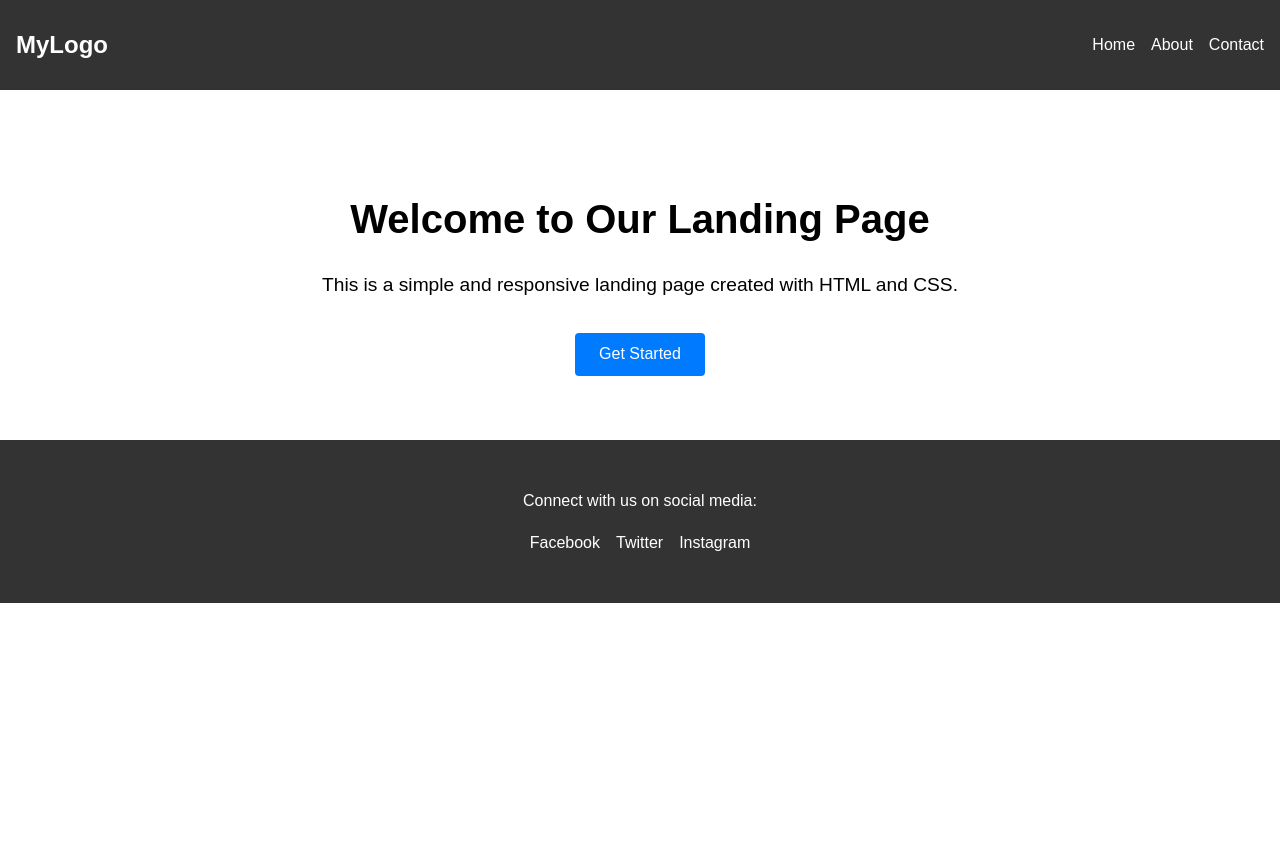
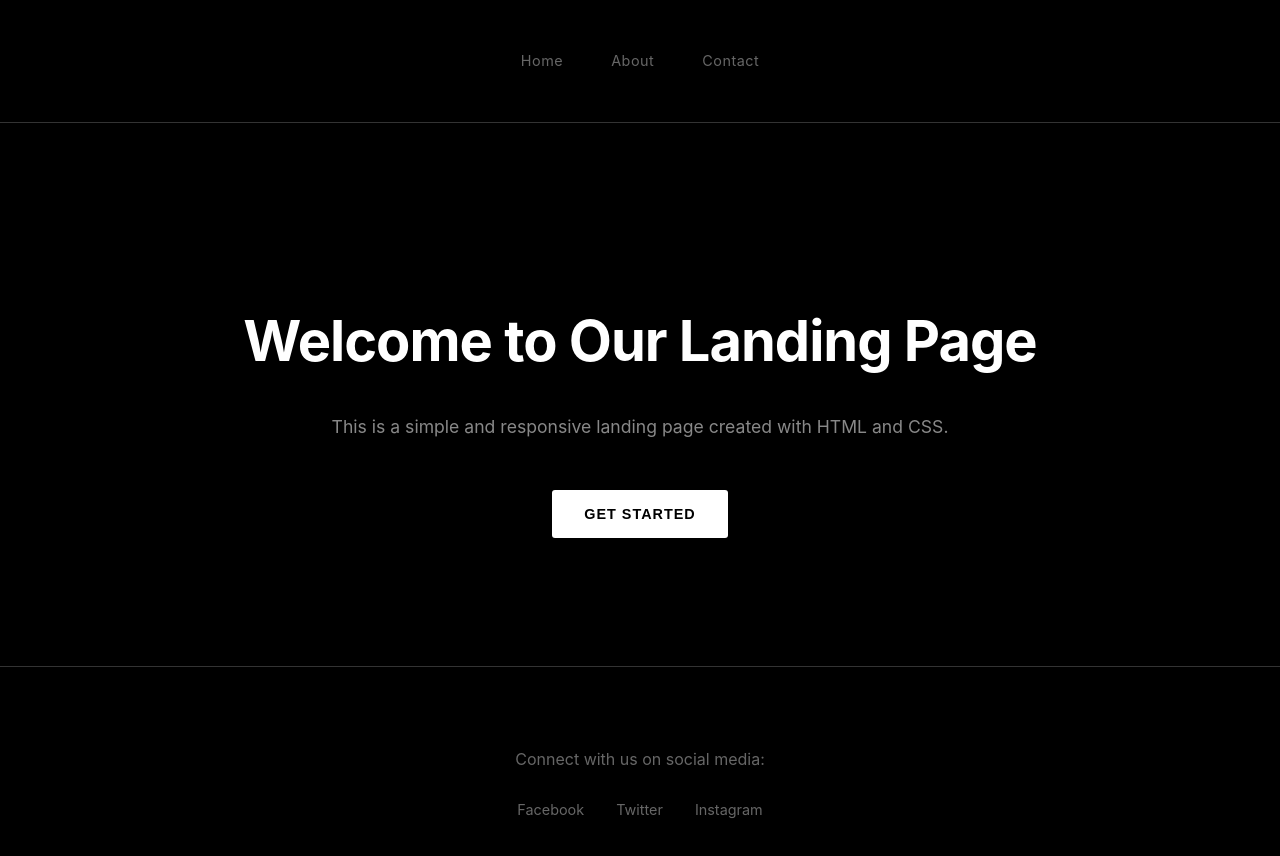
Before and after one commit to draxxycodes/internship-task1, a plain HTML site: page index.html in a window 1280 px wide. Before the commit the page ends 800 px from the top, so only its background shows below. Drawn offline with Linux system fonts and the light colour scheme.

Commit message:
ui updated

```diff
--- a/index.html
+++ b/index.html
@@ -9,7 +9,6 @@
 </head>
 <body>
     <header>
-        <div class="logo">MyLogo</div>
         <nav>
             <ul>
                 <li><a href="#">Home</a></li>
--- a/style.css
+++ b/style.css
@@ -1,23 +1,21 @@
 /* Basic Styles */
 body {
-    font-family: sans-serif;
+    font-family: 'Inter', -apple-system, BlinkMacSystemFont, sans-serif;
     margin: 0;
     line-height: 1.6;
+    background: #000;
+    color: #fff;
 }
 
 /* Header */
 header {
     display: flex;
-    justify-content: space-between;
+    justify-content: center;
     align-items: center;
-    padding: 1rem;
-    background: #333;
+    padding: 2rem;
+    background: #000;
     color: #fff;
-}
-
-.logo {
-    font-size: 1.5rem;
-    font-weight: bold;
+    border-bottom: 1px solid #333;
 }
 
 nav ul {
@@ -27,63 +25,76 @@ nav ul {
 }
 
 nav ul li {
-    margin-left: 1rem;
+    margin: 0 1.5rem;
 }
 
 nav a {
-    color: #fff;
+    color: #666;
     text-decoration: none;
-    transition: color 0.3s ease;
+    transition: all 0.3s ease;
+    font-size: 0.9rem;
+    letter-spacing: 0.5px;
 }
 
 nav a:hover,
 nav a:focus {
-    color: #007bff;
+    color: #fff;
 }
 
 /* Hero Section */
 .hero {
     text-align: center;
-    padding: 4rem 1rem;
+    padding: 8rem 1rem;
+    max-width: 800px;
+    margin: 0 auto;
 }
 
 .hero h1 {
-    font-size: 2.5rem;
-    margin-bottom: 1rem;
+    font-size: 3.5rem;
+    margin-bottom: 1.5rem;
+    font-weight: 700;
+    letter-spacing: -1px;
 }
 
 .hero p {
-    font-size: 1.2rem;
-    margin-bottom: 2rem;
+    font-size: 1.1rem;
+    margin-bottom: 3rem;
+    color: #888;
+    line-height: 1.8;
 }
 
 .hero button {
-    padding: 0.8rem 1.5rem;
-    font-size: 1rem;
-    background: #007bff;
-    color: #fff;
+    padding: 1rem 2rem;
+    font-size: 0.9rem;
+    background: #fff;
+    color: #000;
     border: none;
-    border-radius: 4px;
+    border-radius: 3px;
     cursor: pointer;
-    transition: transform 0.2s ease, background-color 0.2s ease;
+    transition: all 0.3s ease;
+    text-transform: uppercase;
+    letter-spacing: 1px;
+    font-weight: 600;
 }
 
 .hero button:hover {
-    background: #0056b3;
+    background: #333;
+    color: #fff;
     transform: translateY(-2px);
 }
 
 .hero button:focus {
-    outline: 3px solid #0056b3;
+    outline: 2px solid #fff;
     outline-offset: 2px;
 }
 
 /* Footer */
 footer {
     text-align: center;
-    padding: 2rem 1rem;
-    background: #333;
-    color: #fff;
+    padding: 4rem 1rem;
+    background: #000;
+    color: #666;
+    border-top: 1px solid #333;
 }
 
 footer ul {
@@ -91,21 +102,23 @@ footer ul {
     padding: 0;
     display: flex;
     justify-content: center;
+    margin-top: 1.5rem;
 }
 
 footer ul li {
-    margin: 0 0.5rem;
+    margin: 0 1rem;
 }
 
 footer a {
-    color: #fff;
+    color: #666;
     text-decoration: none;
-    transition: color 0.3s ease;
+    transition: all 0.3s ease;
+    font-size: 0.9rem;
 }
 
 footer a:hover,
 footer a:focus {
-    color: #007bff;
+    color: #fff;
 }
 
 /* Responsive Design */
```
